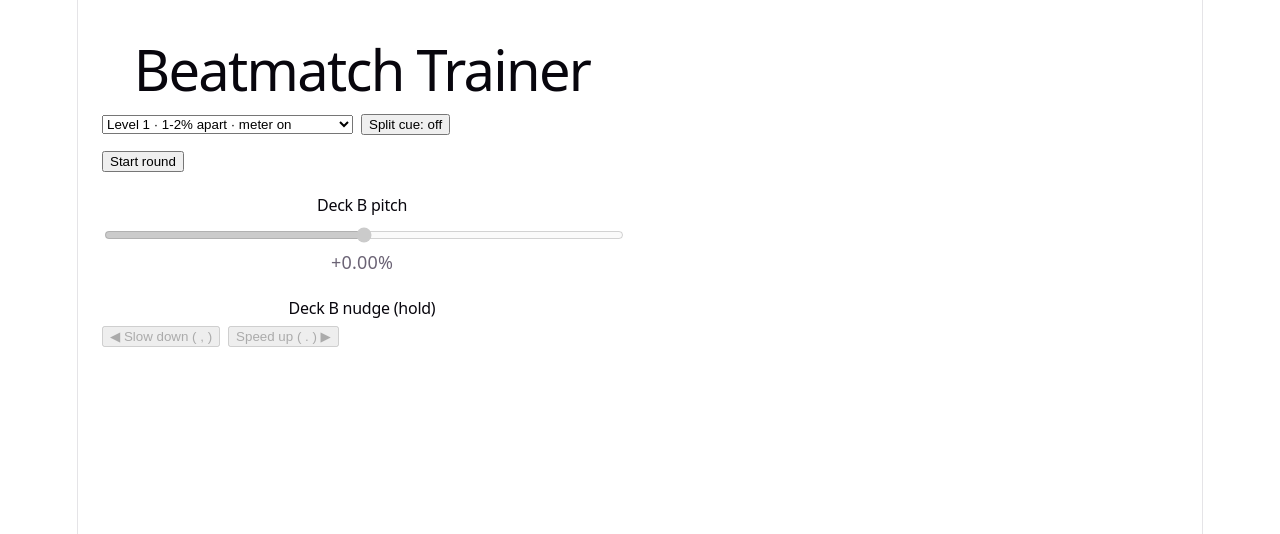
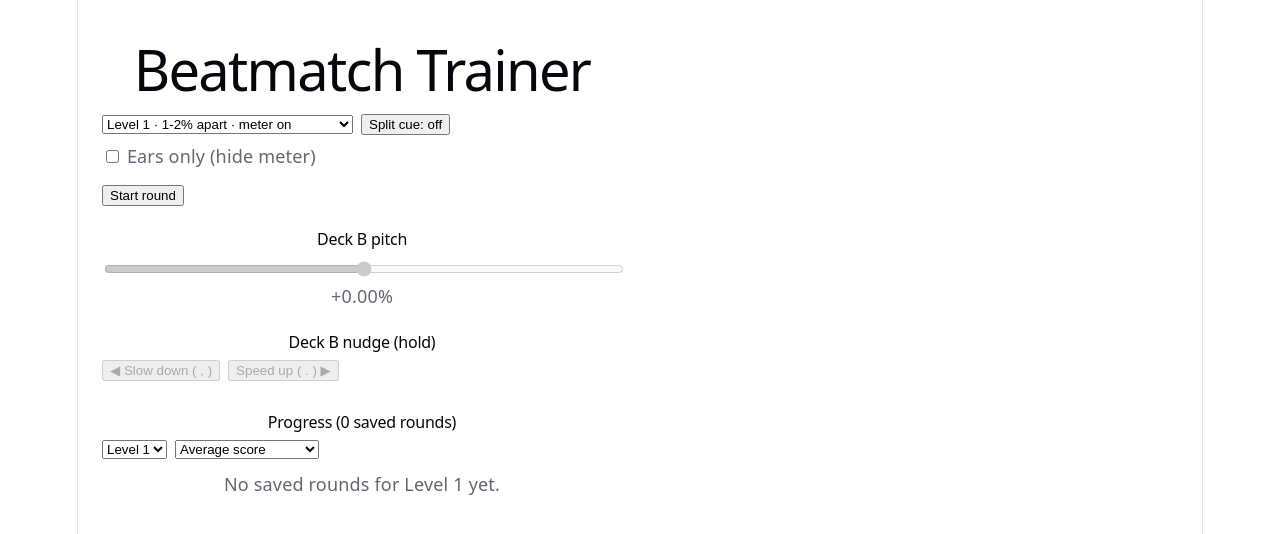
Before and after one commit to MusicalAntlers/Beatmatch-trainer, a React (Vite) app: page / in a window 1280 px wide. Shown: the top 534 px of the page. Built offline with nearby package versions, Linux system fonts and the light colour scheme.

Commit message:
Save round history and add progress view.

```diff
--- a/src/App.tsx
+++ b/src/App.tsx
@@ -8,10 +8,13 @@ import { Deck } from "./engine/Deck";
 import { beatOffset, phaseErrorMs, tempoErrorPct } from "./engine/phase";
 import { generateExercise, type Exercise } from "./engine/exercises";
 import { scoreRound, type RoundResult } from "./engine/scoring";
+import { HistoryStore } from "./engine/HistoryStore";
+import { Progress } from "./ui/Progress";
 
 const PITCH_STEP = 0.02;
 const PITCH_RANGE = 8;
 const DRIFT_BARS = 16;    // hands-off test length; lower to 8 for quicker rounds
+const historyStore = new HistoryStore();
 
 const LEVEL_LABELS: Record<number, string> = {
   1: "Level 1 · 1-2% apart · meter on",
@@ -87,6 +90,9 @@ export default function App() {
   const [driftProgress, setDriftProgress] = useState(0);
   const [result, setResult] = useState<RoundResult | null>(null);
   const [history, setHistory] = useState<RoundResult[]>([]);
+  // Load saved results once, when the app first opens.
+  const [allResults, setAllResults] = useState<RoundResult[]>(() => historyStore.load());
+  const [hideMeter, setHideMeter] = useState(false);
 
   // Keep the ref and the state in step: the ref is for event handlers and the
   // animation loop, the state iis for redrawing the screen.
@@ -264,6 +270,7 @@ export default function App() {
             decks.b.stop();
             setResult(r);
             setHistory((h) => [r, ...h].slice(0, 10));  // newest first, keep 10
+            setAllResults(historyStore.save(r));
             setRoundPhase("results");
             return; // stop the loop
           }
@@ -281,6 +288,7 @@ export default function App() {
 
   // Whether this level lets you see live readings right now.
   const showLive =
+  !hideMeter &&
   exercise !== null &&
     ((roundPhase === "playing" && exercise.meter === "live") ||
     (roundPhase === "drift" && exercise.meter !== "hidden"));
@@ -301,6 +309,14 @@ export default function App() {
             ))}
           </select>
           <button onClick={toggleSplitCue}>Split cue: {splitCue ? "on" : "off"}</button>
+          <label>
+            <input
+              type="checkbox"
+              checked={hideMeter}
+              onChange={(e) => setHideMeter(e.target.checked)}
+              />{" "}
+              Ears only (hide meter)
+          </label>
         </div>
         <div style={{ display: "flex", gap: 8, marginTop: 16 }}>
           {roundPhase === "idle" && <button onClick={startRound}>Start round</button>}
@@ -422,6 +438,14 @@ export default function App() {
             </table>
           </>
         )}
+
+        <Progress
+          results={allResults}
+          onClear={() => {
+            historyStore.clear();
+            setAllResults([]);
+          }}
+        />
       </div>
     );
   }
--- a/src/ui/Progress.tsx
+++ b/src/ui/Progress.tsx
@@ -39,4 +39,144 @@ function dailyAverages(results: RoundResult[], level: number, metric: Metric): D
         list.push(value);
         byDay.set(day, list);
     }
+
+    return [...byDay.entries()]
+        .sort(([a], [b]) => a.localeCompare(b))     // oldest day first
+        .map(([day, values]) => ({
+            day,
+            rounds: values.length,
+            value: values.reduce((sum, v) => sum + v, 0) / values.length,
+        }));
 }
+
+/** A small hand-drawn SVG line chart. */
+function LineChart({ points, unit }: { points: DayStat[]; unit: string }) {
+    if (points.length < 2) {
+        return <p>Play on at least two different days to see a trend line.</p>;
+    }
+
+    const W = 480;
+    const H = 180;
+    const PAD = 36;
+    const values = points.map((p) => p.value);
+    const min = Math.min(...values);
+    const max = Math.max(...values);
+    const span = max - min || 1;    // avoid dividing by zero if every day is equal
+
+    // Convert a point's index and value into SVG coordinates.
+    const x = (i: number) => PAD + (i * (W - 2 * PAD)) / (points.length - 1);
+    const y = (v: number) => H - PAD - ((v - min) / span) * (H - 2 * PAD);
+
+    const path = points.map((p, i) => `${i === 0 ? "M" : "L"}${x(i)},${y(p.value)}`).join(" ");
+
+    return (
+        <svg viewBox={`0 0 ${W} ${H}`} style={{ width: "100%", height: "auto"}}>
+            <line x1={PAD} y1={H - PAD} x2={W - PAD} y2={H - PAD} stroke="#bbb" />
+            <path d ={path} fill="none" stroke="#2563eb" strokeWidth={2} />
+            {points.map((p, i) => (
+                <circle key={p.day} cx={x(i)} cy={y(p.value)} r={3.5} fill="2563eb" />
+            ))}
+            <text x={4} y={y(max) + 4} fontSize={11} fill="#666">
+                {max.toFixed(0)}
+                {unit}
+            </text>
+            {max !== min && (
+                <text x={4} y={y(min) + 4} fontSize={11} fill="#666">
+                    {min.toFixed(0)}
+                    {unit}
+                </text>
+                )}
+                <text x={PAD} y={H - 10} fontSize={11} fill="#666">
+                    {points[0].day.slice(5)}
+                </text>
+                <text x={W - PAD} y={H-10} fontSize={11} fill="#666" textAnchor="end">
+                    {points[0].day.slice(5)}
+                </text>
+        </svg>
+    );
+}
+
+interface ProgressProps {
+    results: RoundResult[];
+    onClear: () => void;
+}
+
+export function Progress({ results, onClear }: ProgressProps) {
+    const [level, setLevel] = useState(1);
+    const [metric, setMetric] = useState<Metric>("score");
+
+    // useMemo: only recalculate when the inputs change, not on every render.
+    const days = useMemo(() => dailyAverages(results, level, metric), [results, level, metric]);
+    const info = METRICS[metric];
+
+    let trend: string | null = null;
+    if (days.length >= 2) {
+        const change = days[days.length - 1].value - days[0].value;
+        const improved = info.better === "higher" ? change > 0 : change < 0;
+        trend = `${improved ? "Improving" : "Not improving yet"}: ${change >= 0 ? "+" : ""}${change.toFixed(1)}${info.unit} since ${days[0].day}`;
+    }
+
+    const handleClear = () => {
+        if (window.confirm("Delete all saved rounds? This can't be undone.")) onClear();
+    };
+
+    return (
+        <section style={{ marginTop: 32 }}>
+            <h2 style={{ fontSize: 16 }}>Progress ({results.length} saved rounds)</h2>
+
+            <div style={{ display: "flex", gap: 8, flexWrap: "wrap", marginBottom: 12}}>
+                <select value={level} onChange={(e) => setLevel(Number(e.target.value))}>
+                    {[1, 2, 3, 4].map((n) => (
+                        <option key={n} value={n}>
+                            Level {n}
+                        </option>
+                    ))}
+                </select>
+                <select value={metric} onChange={(e) => setMetric(e.target.value as Metric)}>
+                    {(Object.keys(METRICS) as Metric[]).map((m) => (
+                        <option key={m} value={m}>
+                            {METRICS[m].label}
+                        </option>
+                    ))}
+                </select>
+            </div>
+
+            {days.length === 0 ? (
+                <p>No saved rounds for Level {level} yet.</p>
+            ) : (
+                <>
+                {trend && <p style={{ fontWeight: 600 }}>{trend}</p>}
+                <LineChart points={days} unit={info.unit} />
+
+                <table style={{ borderCollapse: "collapse", width: "100%", fontSize: 14, marginTop: 8 }}>
+                    <thead>
+                        <tr style={{ textAlign: "left" }}>
+                            <th>Day</th>
+                            <th>Rounds</th>
+                            <th>{info.label}</th>
+                        </tr>
+                    </thead>
+                    <tbody>
+                        {days.map((d) => (
+                            <tr key={d.day}>
+                                <td>{d.day}</td>
+                                <td>{d.rounds}</td>
+                                <td>
+                                    {d.value.toFixed(1)}
+                                    {info.unit}
+                                </td>
+                            </tr>
+                        ))}
+                    </tbody>
+                </table>
+            </>
+        )}
+
+        {results.length > 0 && (
+            <button onClick={handleClear} style={{ marginTop: 12 }}>
+                Clear saved history
+            </button>
+        )}
+        </section>
+    );
+}
```
